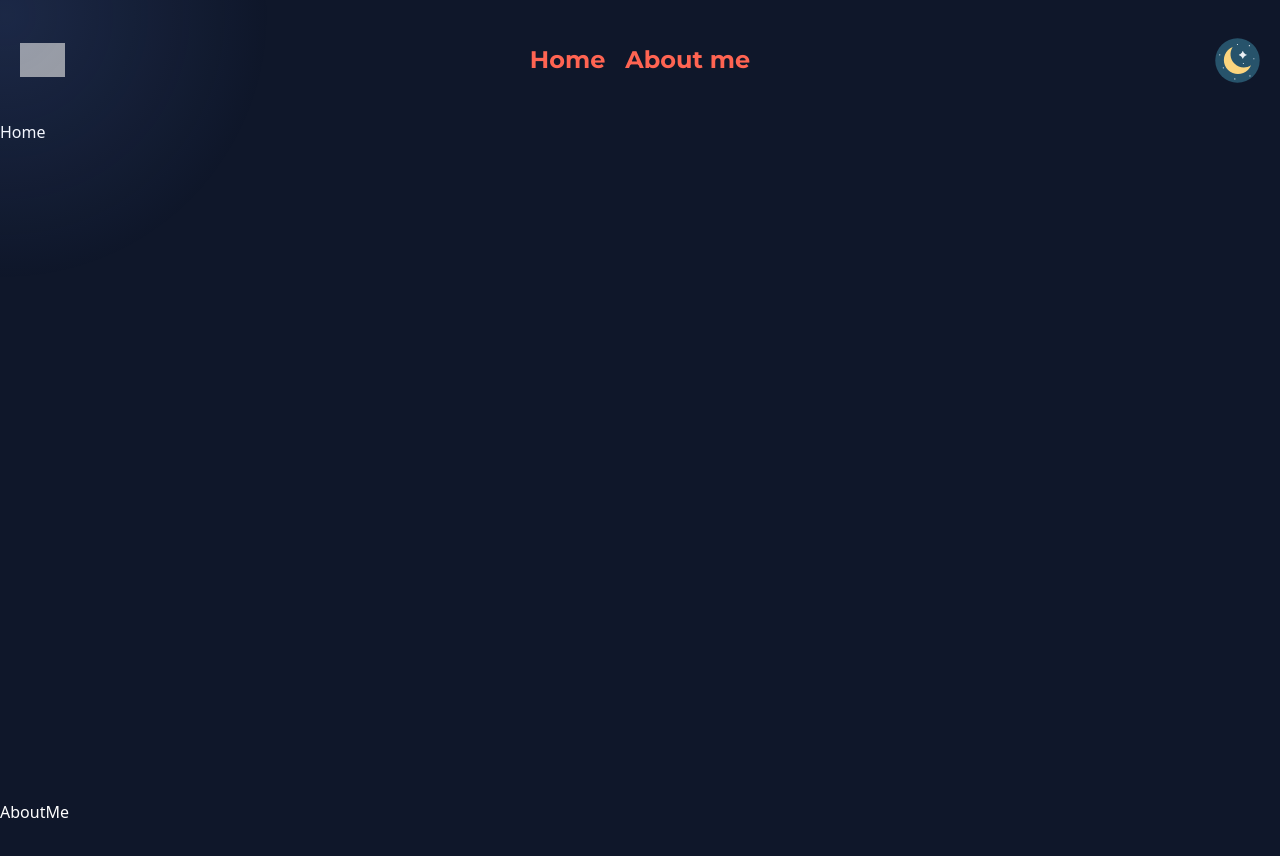
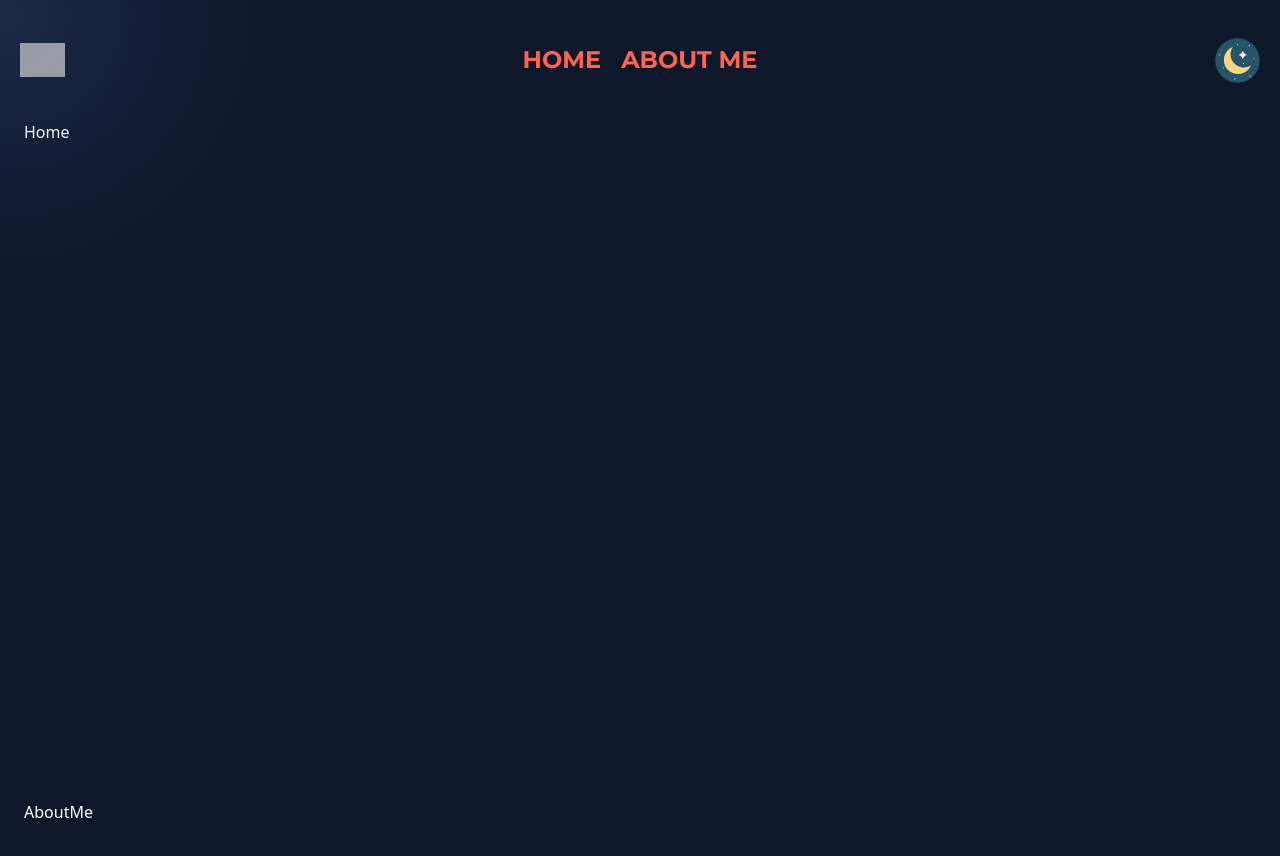
Before and after one commit to Zetrai/portfolio, a React (Vite) app: page / in a window 1280 px wide. Shown: the top 856 px of the page. Built offline with nearby package versions, Linux system fonts and the light colour scheme; grey boxes are pictures that could not be loaded.

Commit message:
Changing small designs

```diff
--- a/src/App.jsx
+++ b/src/App.jsx
@@ -10,7 +10,7 @@ const App = () => {
       {!isMobile && <Spotlight />}
       <Navigation />
       <div className='min-h-screen w-full flex flex-col relative z-10 pt-[15vh]'>
-        <div className='min-h-[85vh]'>
+        <div className='min-h-[85vh] px-[24px]'>
           <Home />
           <AboutMe />
         </div>
--- /dev/null
+++ b/src/common/Card.jsx
@@ -0,0 +1,4 @@
+const Card = () => {
+  return <div>Card</div>;
+};
+export default Card;
--- a/src/common/PurseIcon.jsx
+++ b/src/common/PurseIcon.jsx
@@ -1,11 +1,18 @@
-const PulseIcon = ({ icon }) => {
+const PulseIcon = ({ icon, onClickHandler }) => {
   return (
     <div className='relative inline-block group'>
+      {/* Pulsing circle */}
+      <div className='hidden group-hover:block absolute top-1/2 left-1/2 w-12 h-12 rounded-full bg-white/30 transform -translate-x-1/2 -translate-y-1/2 animate-pulse cursor-pointer z-0'></div>
+
       {/* Logo */}
-      <img src={icon} alt='Logo' height={45} width={45} />
-
-      {/* Pulsing circle */}
-      <div className='hidden group-hover:block absolute top-1/2 left-1/2 w-12 h-12 rounded-full bg-white/30 transform -translate-x-1/2 -translate-y-1/2 animate-pulse'></div>
+      <img
+        className='cursor-pointer relative z-10'
+        src={icon}
+        alt='Logo'
+        height={45}
+        width={45}
+        onClick={onClickHandler}
+      />
     </div>
   );
 };
--- a/src/components/Navigation/Navigation.jsx
+++ b/src/components/Navigation/Navigation.jsx
@@ -24,23 +24,21 @@ const Navigation = () => {
   return (
     <nav className='px-5 py-4 flex flex-row justify-center items-center fixed w-full min-h-[15vh] top-0 left-0 right-0 z-20 dark:bg-backgroundDark bg-backgroundLight'>
       <img src={logo} alt='logo' height={45} width={45} />
-      {/* <PulseIcon icon={logo} /> */}
-      <nav className='flex flex-1 gap-5 justify-center items-center text-2xl font-bold font-montserrat text-primary'>
-        <a href='#home' label='Home'>
-          Home
+      <nav className='flex flex-1 gap-5 justify-center items-center text-2xl font-montserrat font-semibold text-primary'>
+        <a
+          href='#home'
+          label='Home'
+          className='hover:scale-110 transition-transform'>
+          HOME
         </a>
-        <a href='#aboutme' label='About me'>
-          About me
+        <a
+          href='#aboutme'
+          label='About me'
+          className='hover:scale-110 transition-transform'>
+          ABOUT ME
         </a>
       </nav>
-      {/* <img
-        src={modeIcon}
-        alt='dark-mode'
-        onClick={darkModeHandler}
-        height={35}
-        width={35}
-      /> */}
-      <PulseIcon icon={modeIcon} onClick={darkModeHandler} />
+      <PulseIcon icon={modeIcon} onClickHandler={darkModeHandler} />
     </nav>
   );
 };
--- a/src/index.css
+++ b/src/index.css
@@ -1,4 +1,5 @@
 @import url('https://fonts.googleapis.com/css2?family=Montserrat:wght@700&family=Open+Sans:wght@400;600&display=swap');
+@import url('https://fonts.googleapis.com/css2?family=Archivo+Narrow:wght@400;700&family=Julius+Sans+One&display=swap');
 
 @tailwind base;
 @tailwind components;
--- a/tailwind.config.js
+++ b/tailwind.config.js
@@ -18,6 +18,8 @@ export default {
       fontFamily: {
         opensans: ['Open Sans', 'sans-serif'],
         montserrat: ['Montserrat', 'sans-serif'],
+        juliusSans: ['Julius Sans One', 'sans-serif'],
+        archivo: ['Archivo Narrow', 'sans-serif'],
       },
       colors: {
         primary: '#FF6452', // Main heading color
```
